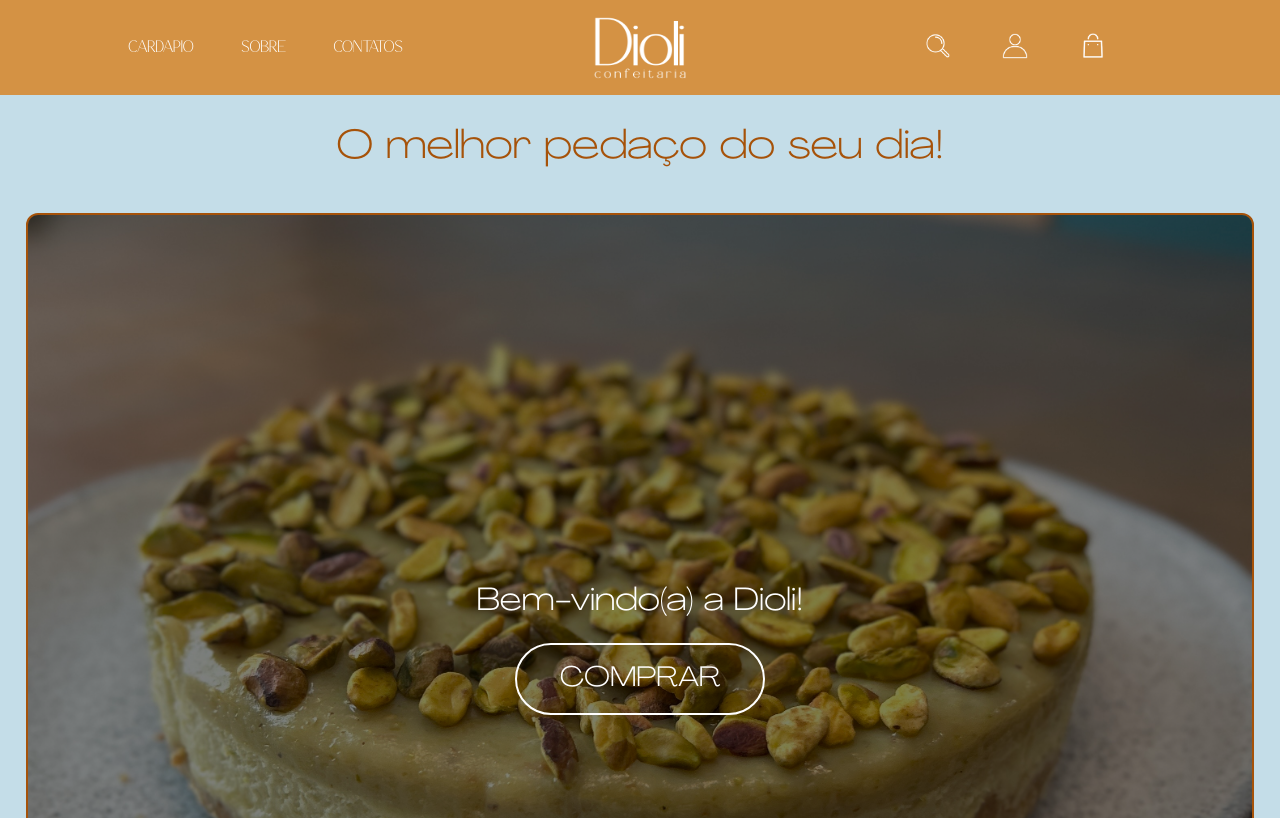
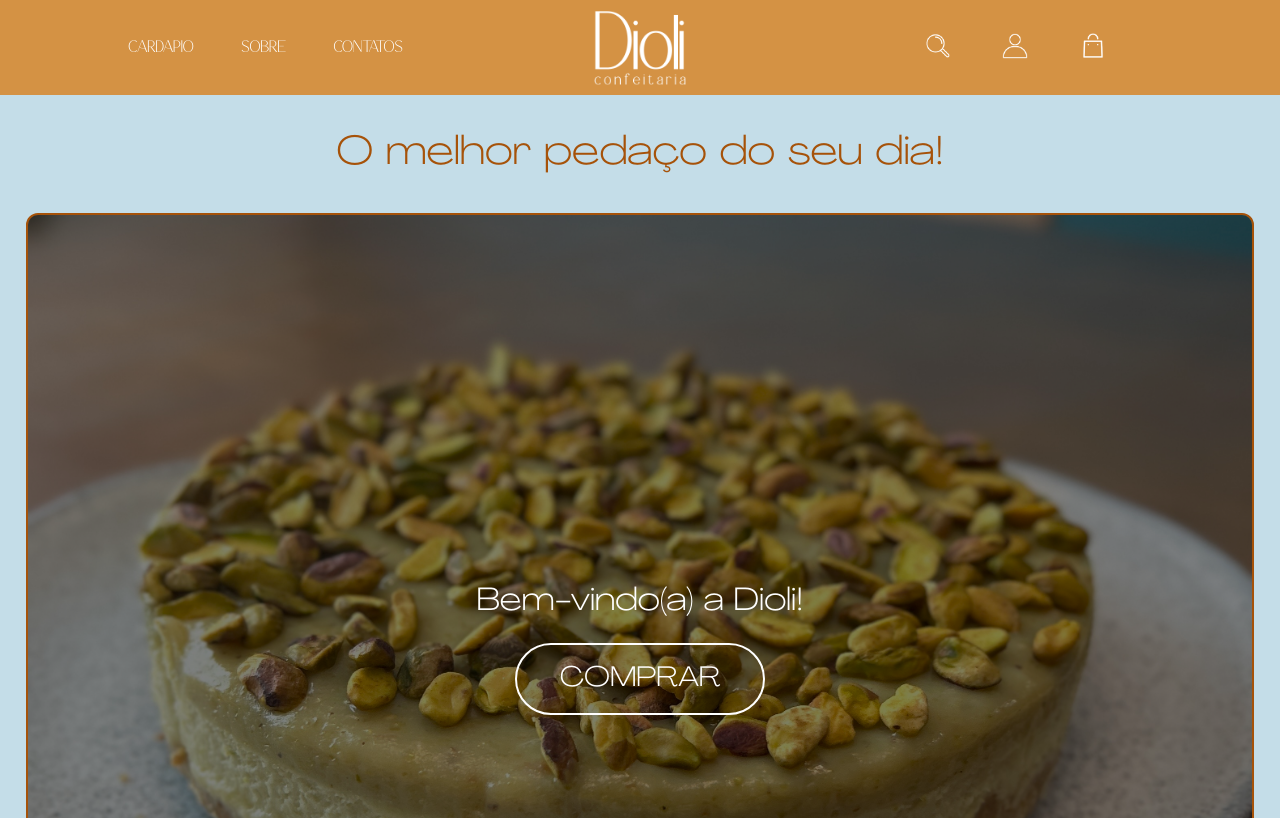
Before and after one commit to Eduardo-Salvador/dioli-confeitaria, a plain HTML site: page index.html in a window 1280 px wide. Shown: the top 818 px of the page. Drawn offline with Linux system fonts and the light colour scheme.

Commit message:
micro ajustes

```diff
--- a/styles/style.css
+++ b/styles/style.css
@@ -45,7 +45,7 @@ header {
 }
 
 .logo-header{
-    height: 90px;
+    height: 110px;
     width: 110px;
 }
 
@@ -77,6 +77,7 @@ header {
 }
 
 .slogan{
+    padding-top: 1%;
     display: flex;
     justify-content: center;
     align-items: center;
```
